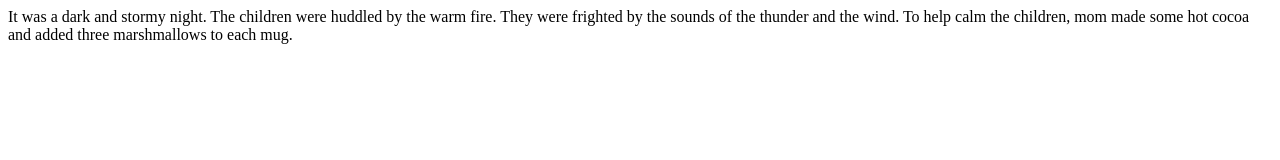
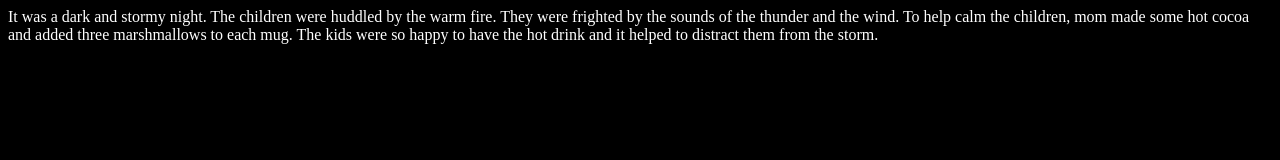
Before and after one commit to Bradleywboggs/fireside-story, a plain HTML site: page index.html in a window 1280 px wide. Drawn offline with Linux system fonts and the light colour scheme.

Commit message:
added style.css

```diff
--- a/index.html
+++ b/index.html
@@ -1,7 +1,11 @@
 <html>
+  <head>
+    <link rel="stylesheet" type="text/css" href="style.css">
+  </head>
   <body>
     <p>It was a dark and stormy night. The children were huddled by the warm fire.
       They were frighted by the sounds of the thunder and the wind.
-      To help calm the children, mom made some hot cocoa and added three marshmallows to each mug.</p>
+      To help calm the children, mom made some hot cocoa and added three marshmallows to each mug.
+      The kids were so happy to have the hot drink and it helped to distract them from the storm.</p>
   </body>
 </html>
--- /dev/null
+++ b/style.css
@@ -0,0 +1,4 @@
+body {
+  color: white;
+  background-color: black;
+}
```
Also changed, not shown: 1 other file.
